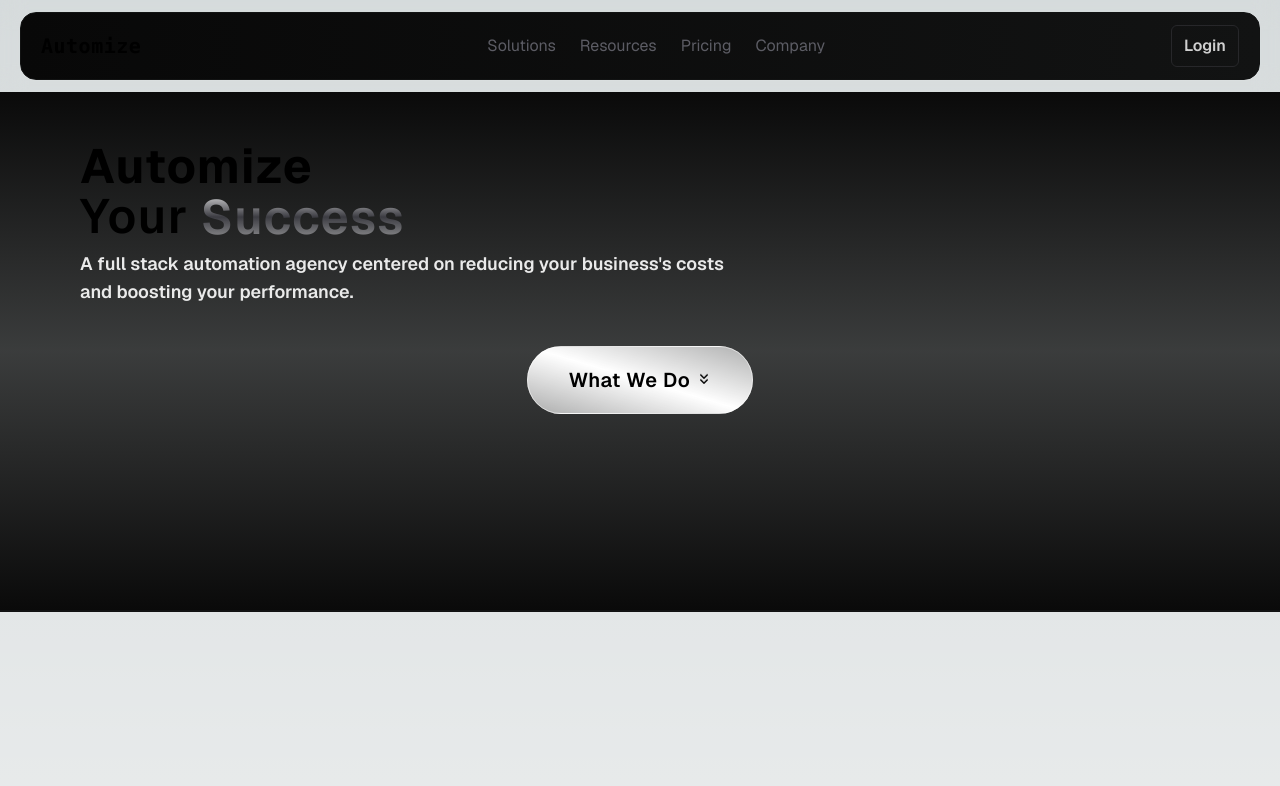
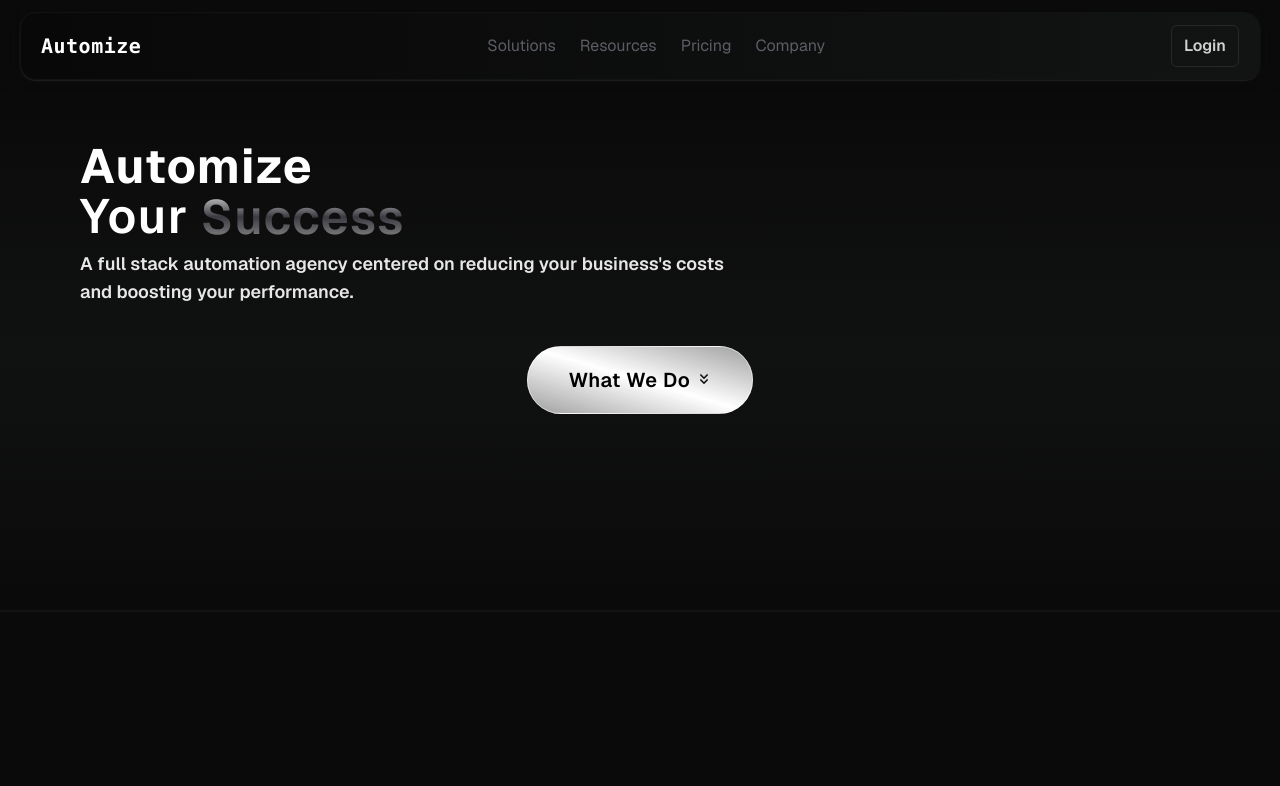
Before and after one commit to bravo-stack/automize-preview-launch, a Next.js app: page / in a window 1280 px wide. Shown: the top 786 px of the page. Built offline with nearby package versions, Linux system fonts and the light colour scheme.

Commit message:
Fix colours

```diff
--- a/app/globals.css
+++ b/app/globals.css
@@ -2,18 +2,16 @@
 @tailwind components;
 @tailwind utilities;
 
-:root {
+/* :root {
   --foreground-rgb: 0, 0, 0;
   --background-start-rgb: 214, 219, 220;
   --background-end-rgb: 255, 255, 255;
-}
+} */
 
-@media (prefers-color-scheme: dark) {
-  :root {
-    --foreground-rgb: 255, 255, 255;
-    --background-start-rgb: 10, 10, 10;
-    --background-end-rgb: 10, 10, 10;
-  }
+:root {
+  --foreground-rgb: 255, 255, 255;
+  --background-start-rgb: 10, 10, 10;
+  --background-end-rgb: 10, 10, 10;
 }
 
 body {
```
